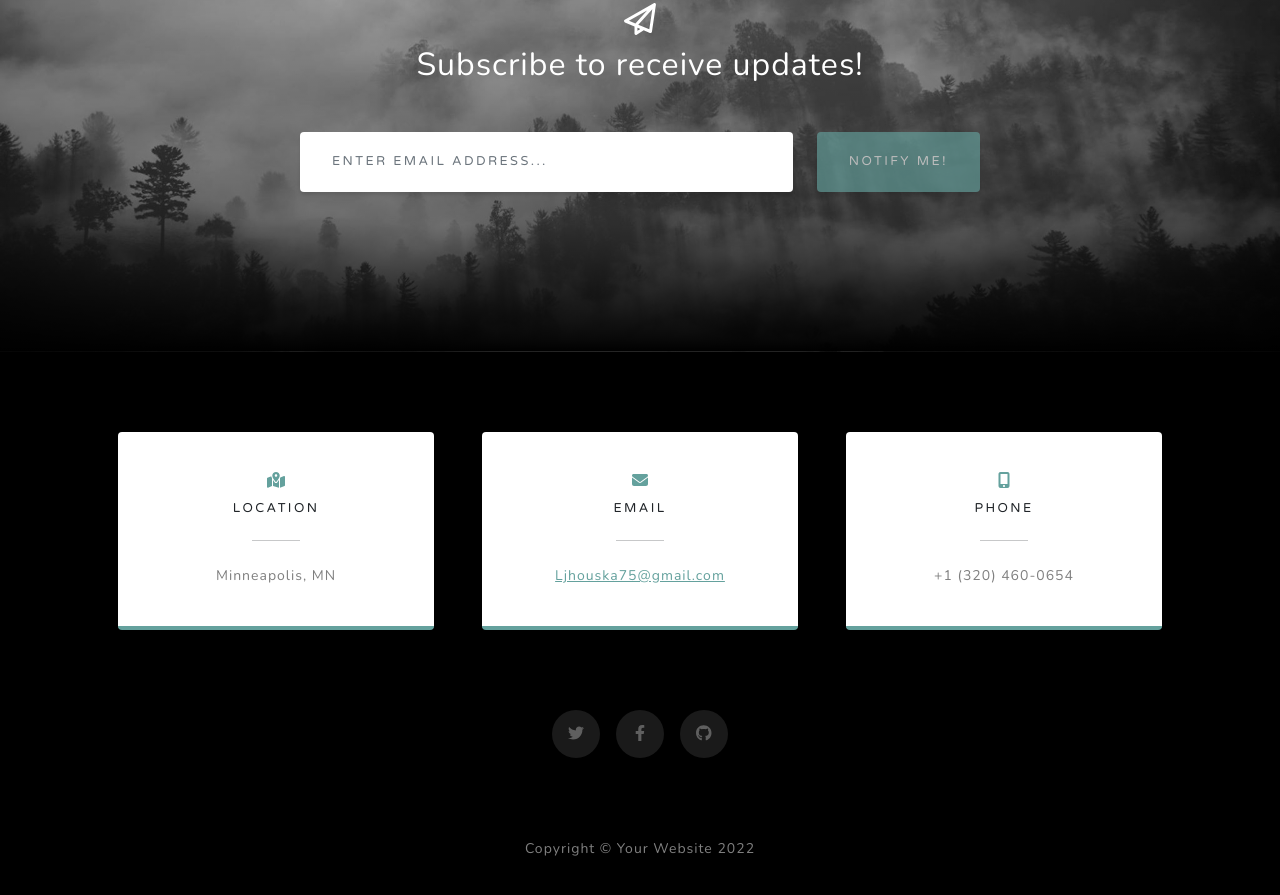
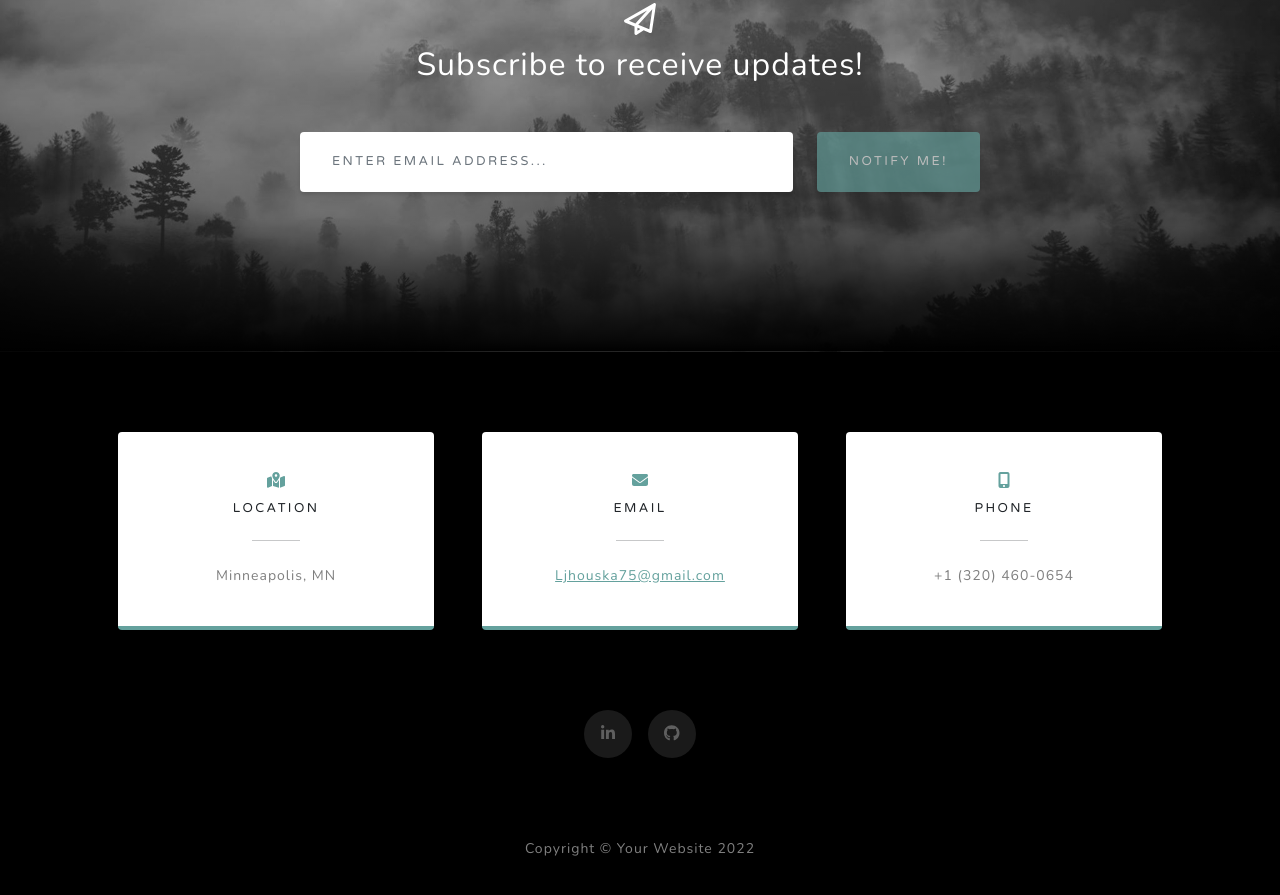
Before and after one commit to LucasHouska/Lucas-Houska-website, a plain HTML site: page index.html in a window 1280 px wide. Shown: the part 3175-4070 px from the top of the page. Drawn offline with nearby package versions, Linux system fonts and the light colour scheme.

Commit message:
tried to get linkedin icon

```diff
--- a/index.html
+++ b/index.html
@@ -186,9 +186,8 @@
                     </div>
                 </div>
                 <div class="social d-flex justify-content-center">
-                    <a class="mx-2" href="#!"><i class="fab fa-twitter"></i></a>
-                    <a class="mx-2" href="#!"><i class="fab fa-facebook-f"></i></a>
-                    <a class="mx-2" href="#!"><i class="fab fa-github"></i></a>
+                    <a class="mx-2" href="#!"><i class="fab fa-linkedin-in"></i></a>
+                    <a class="mx-2" href="https://github.com/LucasHouska"><i class="fab fa-github"></i></a>
                 </div>
             </div>
         </section>
```
